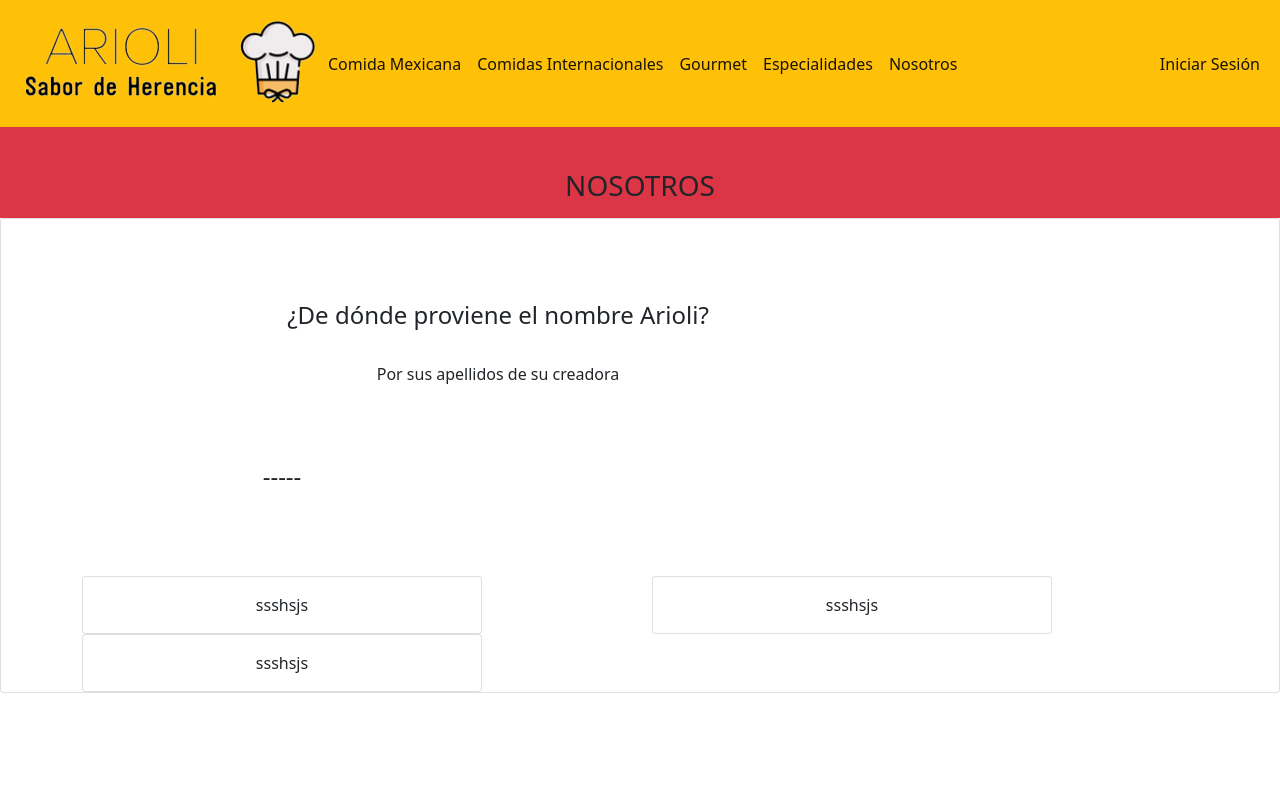
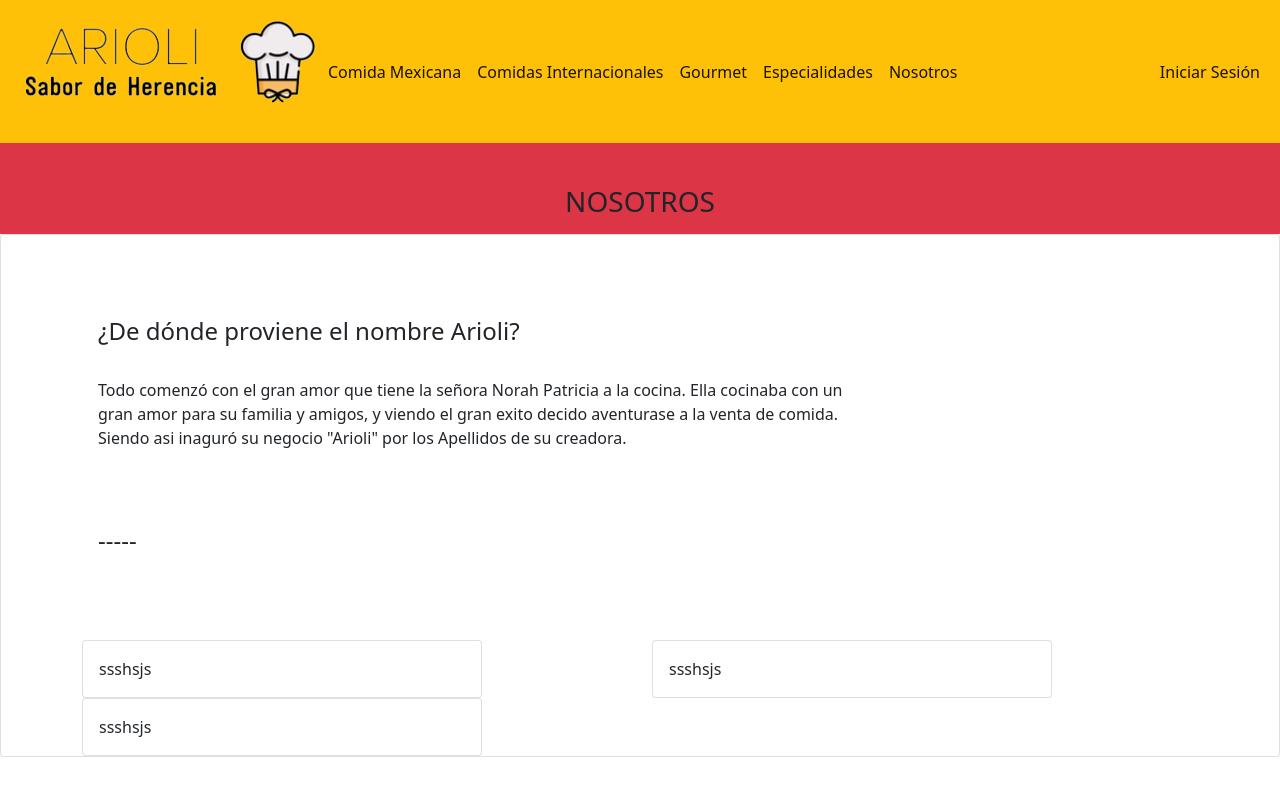
Before and after one commit to anayaina/Arioli, a Flask app: page /nosotros in a window 1280 px wide. Run offline with Flask 2, Linux system fonts and the light colour scheme; some libraries are stand-ins or nearby versions.

Commit message:
Update nosotros.html

```diff
--- a/templates/nosotros.html
+++ b/templates/nosotros.html
@@ -15,7 +15,9 @@
     <!-- BARRA MENU -->
     <nav class="navbar navbar-expand-lg navbar-light bg-warning bd-example">
         <div class="container-fluid">
-            <img src="static/images/logorb.png" class="rounded float-start" alt="IMAGE">
+            <form action="/" method="GET">
+                <input type="image" src="static/images/logorb.png" class="rounded float-start" alt="IMAGE">
+            </form>
             <div class="navbar-collapse" id="barramenu">
                 <ul class="navbar-nav">
                     <li class="nav-item">
@@ -60,13 +62,16 @@
         <div class="text-md-center">
             <h4><br> </h4>
         </div>
-        <div class="container text-lg-center">
+        <div class="container text-lg-start">
             <div class="row">
                 <div class="col-sm">
-                    <div class="" style="width: 52rem;">
+                    <div class="" style="width: 50rem;">
                         <div class="card-body">
                             <h4><br> ¿De dónde proviene el nombre Arioli? </h4> <br>
-                            <p> Por sus apellidos de su creadora </p>
+                            <p> Todo comenzó con el gran amor que tiene la señora Norah Patricia a la
+                                cocina. Ella cocinaba con un gran amor para su familia y amigos, y viendo el gran exito
+                                decido aventurase a la venta de comida. Siendo asi inaguró su negocio "Arioli" por los
+                                Apellidos de su creadora. </p>
                         </div>
                     </div>
                 </div>
```
